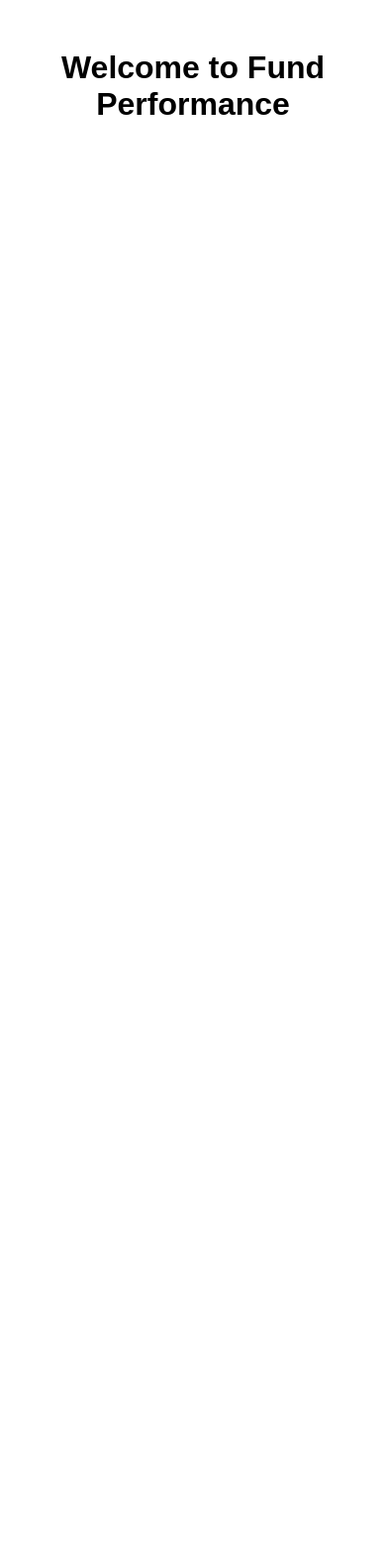
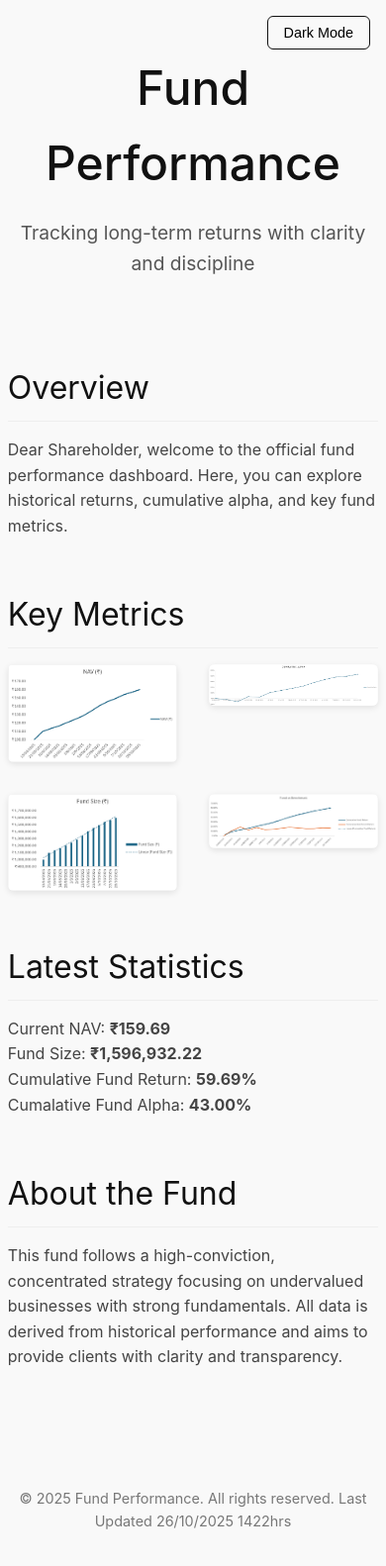
Before and after one commit to aam-007/Website-FundPerformance, a plain HTML site: page index.html in a window 390 px wide. Shown: the whole page at 99% size. Before the commit the page ends 844 px from the top, so only its background shows below. Drawn offline with Linux system fonts and the light colour scheme.

Commit message:
Updated homepage content and uploaded assets to github repo

```diff
--- a/index.html
+++ b/index.html
@@ -1,14 +1,193 @@
 <!DOCTYPE html>
 <html lang="en">
 <head>
-    <meta charset="UTF-8">
-    <title>Fund Performance</title>
-    <style>
-        body { font-family: sans-serif; text-align: center; margin-top: 50px; }
-    </style>
+<meta charset="UTF-8">
+<meta name="viewport" content="width=device-width, initial-scale=1.0">
+<title>Fund Performance</title>
+<style>
+    /* Minimalist global styles */
+    * {
+        box-sizing: border-box;
+        margin: 0;
+        padding: 0;
+    }
+    body {
+        font-family: -apple-system, BlinkMacSystemFont, "Segoe UI", Roboto, Helvetica, Arial, sans-serif;
+        background-color: #f9f9f9;
+        color: #111;
+        line-height: 1.6;
+        transition: background-color 0.3s ease, color 0.3s ease;
+    }
+    body.dark {
+        background-color: #111;
+        color: #f9f9f9;
+    }
+    header {
+        text-align: center;
+        padding: 6vh 2vw;
+    }
+    header h1 {
+        font-size: 3rem;
+        font-weight: 500;
+    }
+    header p {
+        margin-top: 1rem;
+        font-size: 1.2rem;
+        color: #555;
+    }
+    body.dark header p {
+        color: #ccc;
+    }
+    main {
+        max-width: 900px;
+        margin: 0 auto;
+        padding: 4vh 2vw;
+    }
+    section {
+        margin-bottom: 6vh;
+    }
+    section h2 {
+        font-size: 2rem;
+        margin-bottom: 1rem;
+        font-weight: 400;
+        border-bottom: 1px solid #eee;
+        padding-bottom: 0.5rem;
+    }
+    body.dark section h2 {
+        border-bottom: 1px solid #555;
+    }
+    section p {
+        font-size: 1rem;
+        color: #444;
+    }
+    body.dark section p {
+        color: #ccc;
+    }
+    .chart-grid {
+        display: grid;
+        grid-template-columns: 1fr 1fr;
+        gap: 2rem;
+        margin-top: 1rem;
+    }
+    .chart-grid a {
+        display: block;
+        transition: transform 0.3s ease, box-shadow 0.3s ease;
+    }
+    .chart-grid a img {
+        width: 100%;
+        height: auto;
+        border-radius: 6px;
+        box-shadow: 0 2px 6px rgba(0,0,0,0.1);
+        display: block;
+    }
+    body.dark .chart-grid a img {
+        box-shadow: 0 2px 6px rgba(255,255,255,0.1);
+    }
+    .chart-grid a:hover img {
+        transform: scale(1.05);
+        box-shadow: 0 6px 12px rgba(0,0,0,0.2);
+    }
+    body.dark .chart-grid a:hover img {
+        box-shadow: 0 6px 12px rgba(255,255,255,0.2);
+    }
+    footer {
+        text-align: center;
+        padding: 4vh 2vw;
+        font-size: 0.9rem;
+        color: #777;
+    }
+    body.dark footer {
+        color: #aaa;
+    }
+    a {
+        color: #111;
+        text-decoration: none;
+    }
+    body.dark a {
+        color: #f9f9f9;
+    }
+    /* Toggle button styles */
+    .theme-toggle {
+        position: fixed;
+        top: 1rem;
+        right: 1rem;
+        background: none;
+        border: 1px solid #111;
+        border-radius: 6px;
+        padding: 0.5rem 1rem;
+        cursor: pointer;
+        font-size: 0.9rem;
+        transition: all 0.3s ease;
+        z-index: 1000;
+    }
+    body.dark .theme-toggle {
+        border-color: #f9f9f9;
+        color: #f9f9f9;
+    }
+</style>
 </head>
 <body>
-    <h1>Welcome to Fund Performance</h1>
+
+<button class="theme-toggle" id="themeToggle">Dark Mode</button>
+
+<header>
+    <h1>Fund Performance</h1>
+    <p>Tracking long-term returns with clarity and discipline</p>
+</header>
+
+<main>
+    <section>
+        <h2>Overview</h2>
+        <p>Dear Shareholder, welcome to the official fund performance dashboard. Here, you can explore historical returns, cumulative alpha, and key fund metrics.</p>
+    </section>
+
+    <section>
+        <h2>Key Metrics</h2>
+        <div class="chart-grid">
+            <a href="assets/charts/nav/26_10_2025.png" target="_blank">
+                <img src="assets/charts/nav/26_10_2025.png" alt="NAV Chart">
+            </a>
+            <a href="assets/charts/cum_alpha/26_10_2025.png" target="_blank">
+                <img src="assets/charts/cum_alpha/26_10_2025.png" alt="Cumulative Alpha Chart">
+            </a>
+            <a href="assets/charts/fund_size/26_10_2025.png" target="_blank">
+                <img src="assets/charts/fund_size/26_10_2025.png" alt="Fund Size Chart">
+            </a>
+            <a href="assets/charts/fund_vs_benchmark/26_10_2025.png" target="_blank">
+                <img src="assets/charts/fund_vs_benchmark/26_10_2025.png" alt="Fund vs Benchmark Chart">
+            </a>
+        </div>
+    </section>
+
+    <section>
+        <h2>Latest Statistics</h2>
+        <p>Current NAV: <strong>₹159.69</strong></p>
+        <p>Fund Size: <strong>₹1,596,932.22</strong> </p>
+        <p>Cumulative Fund Return: <strong>59.69%</strong></p>
+        <p>Cumalative Fund Alpha: <strong>43.00%</strong></p>
+    </section>
+
+    <section>
+        <h2>About the Fund</h2>
+        <p>This fund follows a high-conviction, concentrated strategy focusing on undervalued businesses with strong fundamentals. All data is derived from historical performance and aims to provide clients with clarity and transparency.</p>
+    </section>
+</main>
+
+<footer>
+    &copy; 2025 Fund Performance. All rights reserved. Last Updated 26/10/2025 1422hrs
+</footer>
+
+<script>
+    const toggleBtn = document.getElementById('themeToggle');
+    toggleBtn.addEventListener('click', () => {
+        document.body.classList.toggle('dark');
+        if(document.body.classList.contains('dark')) {
+            toggleBtn.textContent = 'Light Mode';
+        } else {
+            toggleBtn.textContent = 'Dark Mode';
+        }
+    });
+</script>
 
 </body>
 </html>
```
Also changed, not shown: assets/charts/cum_alpha/26_10_2025.png (added), assets/charts/fund_size/26_10_2025.png (added), assets/charts/fund_vs_benchmark/26_10_2025.png (added), assets/charts/nav/26_10_2025.png (added).
